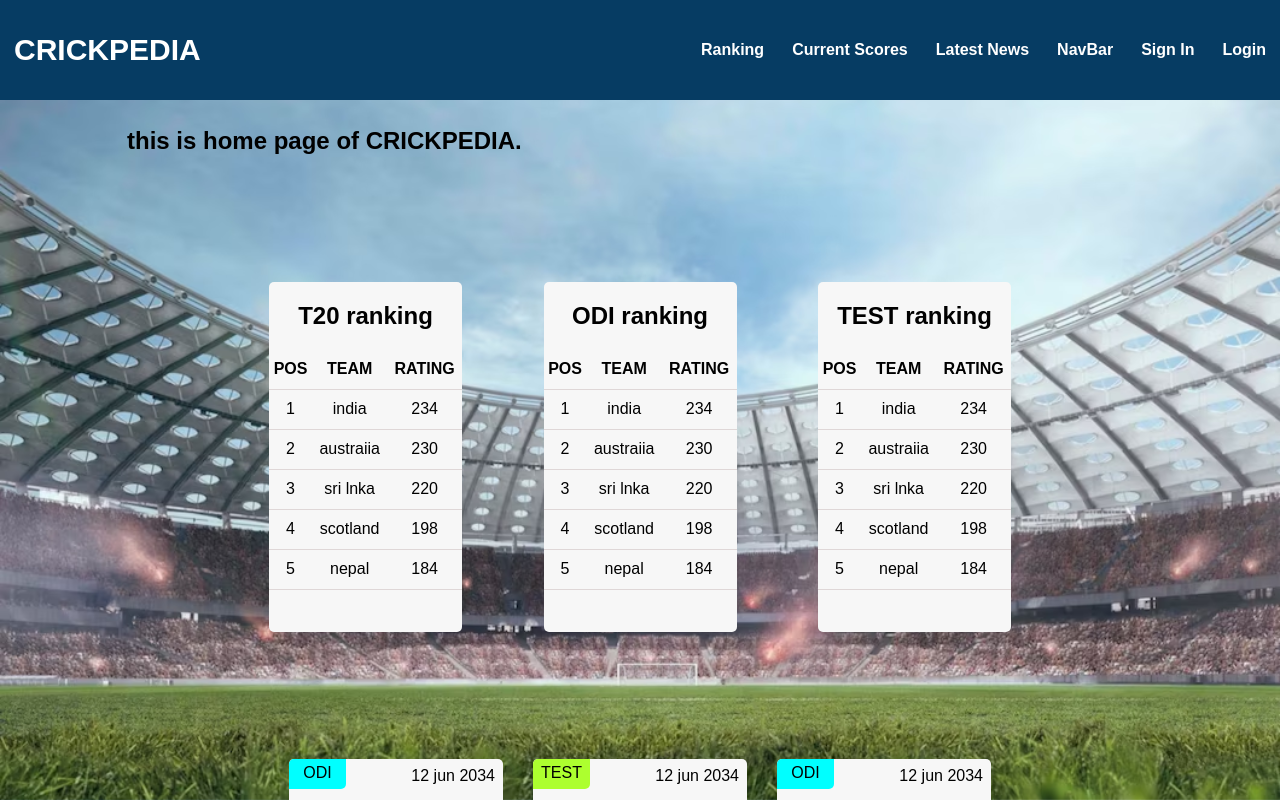
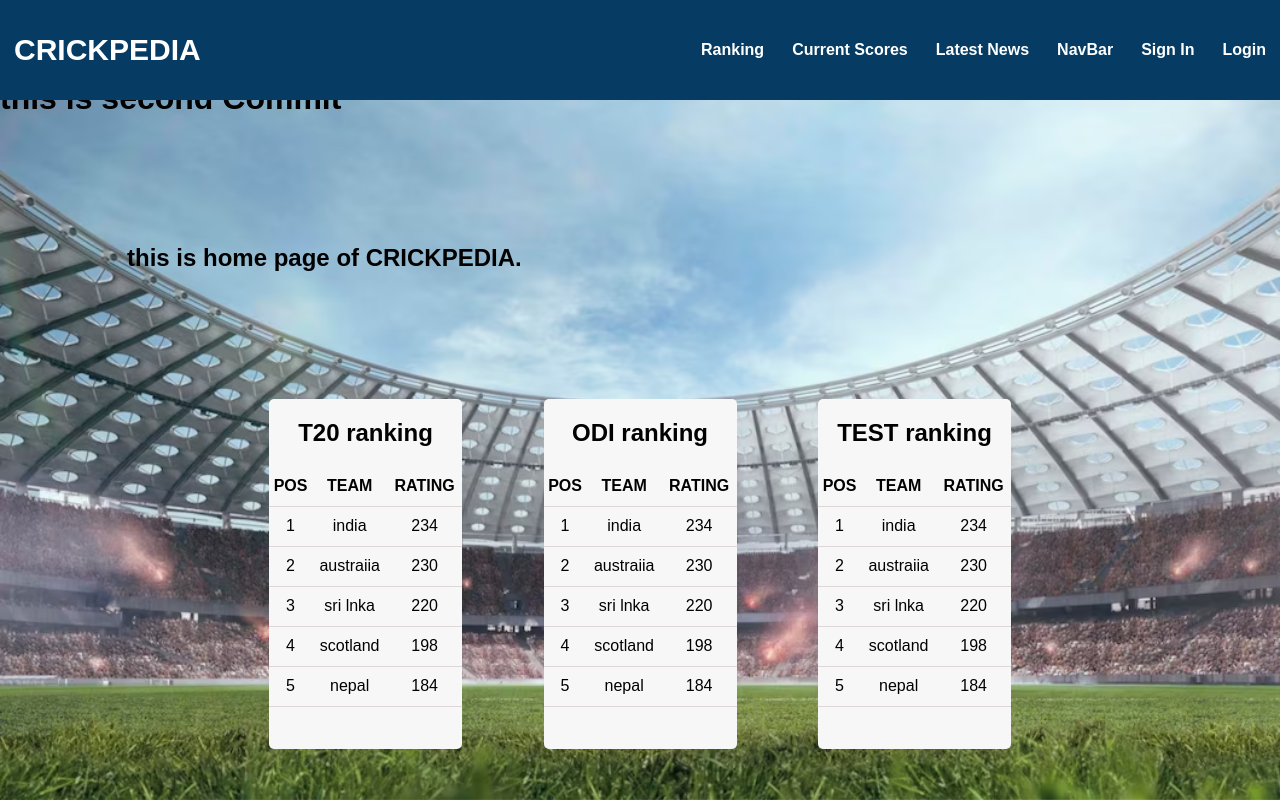
Before and after one commit to Tikam321/cricketistic-app, a React (Create React App) app: page / in a window 1280 px wide. Shown: the top 800 px of the page. Built offline with nearby package versions, Linux system fonts and the light colour scheme.

Commit message:
Revert "this is third commit"
This reverts commit 8a575afdbd9cfe29a6e8fa14cabfe9f005e1ce0f.

```diff
--- a/src/App.tsx
+++ b/src/App.tsx
@@ -14,6 +14,8 @@ function App() {
   // navigate("/");
   return (
     <>
+    <h1> this is first Commit</h1>
+    <h1> this is second Commit</h1>
     <NavBar/>
     <Routes>
       <Route path="/" element={<Home />} />
```
